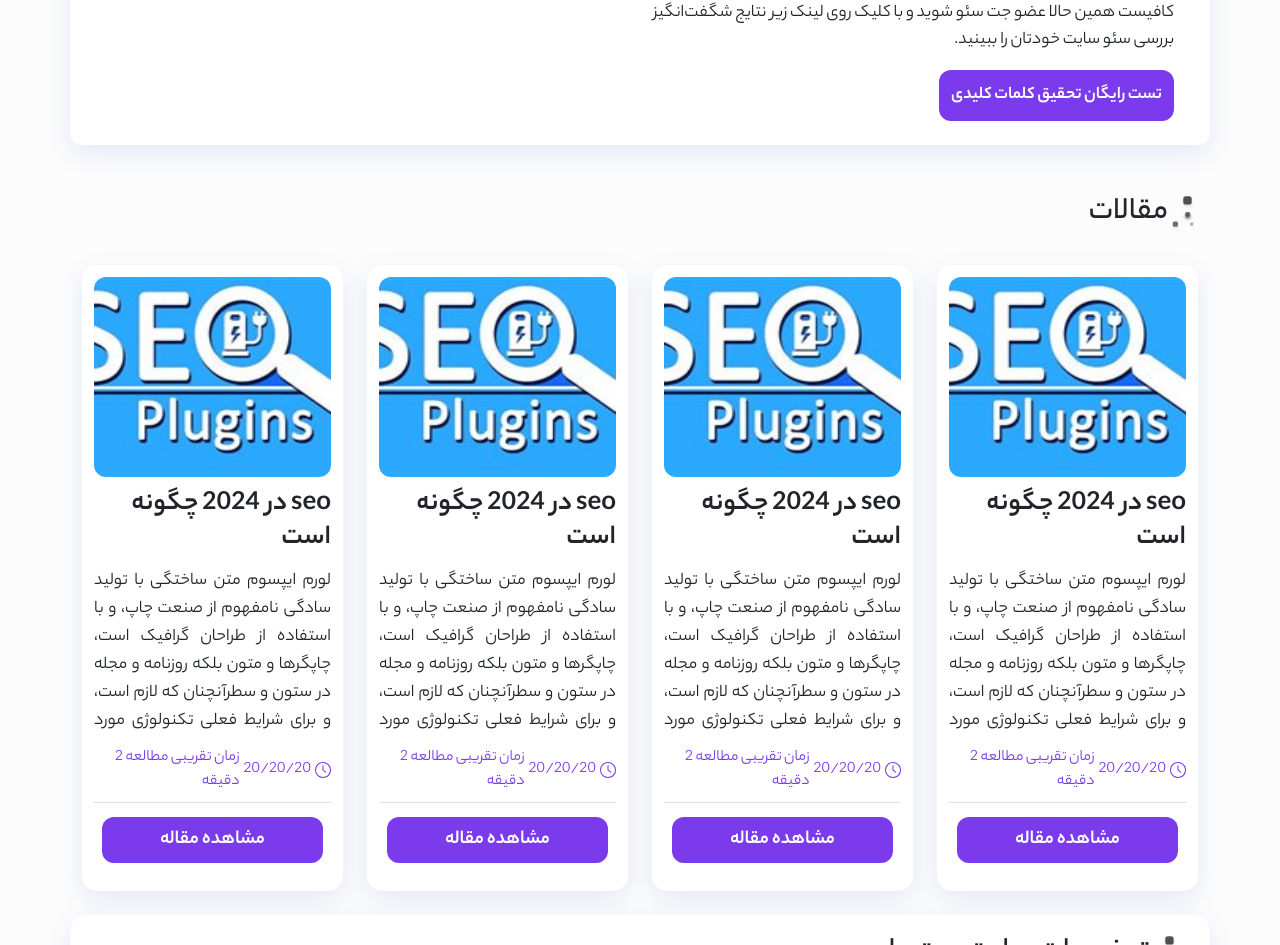
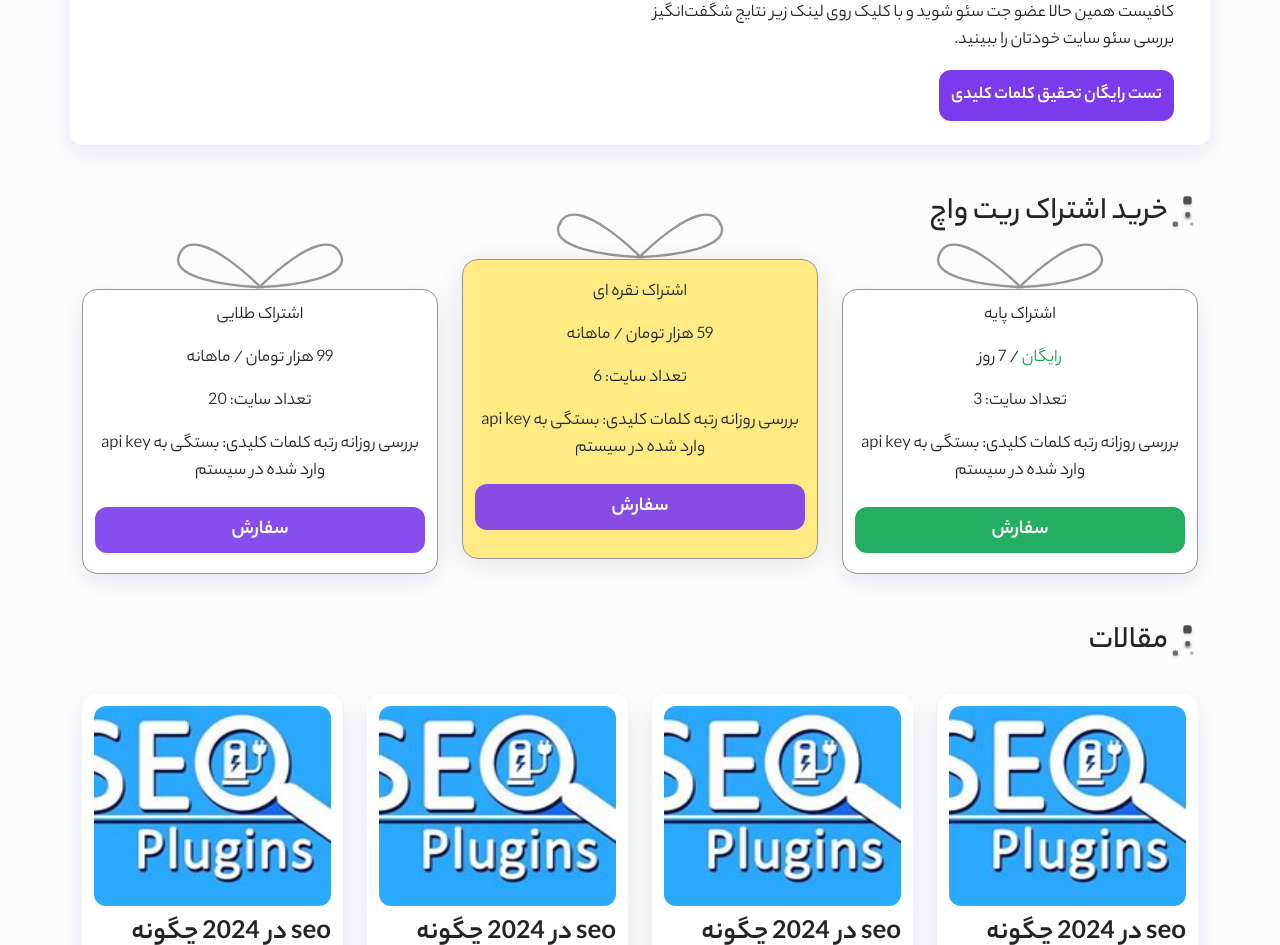
Before and after one commit to mahdi1280/serp-fronts, a Next.js app: page / in a window 1280 px wide. Shown: the part 1230-2175 px from the top of the page. Built offline with nearby package versions, Linux system fonts and the light colour scheme.

Commit message:
add section offer

```diff
--- /dev/null
+++ b/components/OfferSection/OfferSection.js
@@ -0,0 +1,52 @@
+import style from './style.module.css';
+
+export default function OfferSection(){
+    return <>
+        <div className={"row"}>
+            <h2 className={"mt-5"}>
+                <img src={'/imgHeader.svg'} alt={"header style list"}/>
+                خرید اشتراک ریت واچ
+            </h2>
+            <div className="col-12 col-lg-4 mt-2 mt-lg-0">
+                <div className={style.bowSection +" row"}>
+                    <img className={style.bow} src={'/bow.svg'}/>
+                </div>
+                <div className={style.cart}>
+                    <p>اشتراک پایه</p>
+                    <p>  <span className={style.green}>رایگان</span> / 7 روز</p>
+                    <p>تعداد سایت: 3</p>
+                    <p>بررسی روزانه رتبه کلمات کلیدی: بستگی به api key وارد شده در سیستم</p>
+                    <button className={style.btnFree}>سفارش</button>
+                </div>
+            </div>
+            <div className="col-12 col-lg-4 mt-5 mt-lg-0 ">
+                <div className={style.middleBow +" row "}>
+                    <img className={style.bow} src={'/bow.svg'}/>
+                </div>
+               <div className={style.middleCart+" "+style.cart}>
+                   <div>
+                       <div>
+                           <p>اشتراک نقره ای</p>
+                           <p>59 هزار تومان / ماهانه</p>
+                           <p>تعداد سایت: 6</p>
+                           <p>بررسی روزانه رتبه کلمات کلیدی: بستگی به api key وارد شده در سیستم</p>
+                           <button className={style.btn}>سفارش</button>
+                       </div>
+                   </div>
+               </div>
+            </div>
+            <div className="col-12 col-lg-4 mt-3 mt-lg-0">
+                <div className={style.bowSection +" row"}>
+                    <img className={style.bow} src={'/bow.svg'}/>
+                </div>
+                <div className={style.cart}>
+                <p>اشتراک طلایی</p>
+                <p>99 هزار تومان / ماهانه</p>
+                <p>تعداد سایت: 20</p>
+                <p>بررسی روزانه رتبه کلمات کلیدی: بستگی به api key وارد شده در سیستم</p>
+                <button className={style.btn}>سفارش</button>
+                </div>
+            </div>
+        </div>
+    </>
+}
--- /dev/null
+++ b/components/OfferSection/style.module.css
@@ -0,0 +1,74 @@
+.cart{
+    background-color: white;
+    box-shadow: rgba(94, 129, 209, 0.16) 0px 8px 24px;
+    border-radius: 15px;
+    padding: 12px;
+    text-align: center;
+    font-size: 18px;
+    border: 1px solid #969696;
+}
+.middleCart{
+    background-color: white;
+    padding: 12px;
+    text-align: center;
+    font-size: 18px;
+    height: 300px;
+    display: flex;
+    justify-content: center;
+    align-items: center;
+    margin-top: -30px;
+    background: rgba(255, 215, 0, 0.48);
+    border-radius: 16px;
+    box-shadow: 0 4px 30px rgba(0, 0, 0, 0.1);
+    backdrop-filter: blur(10.6px);
+    -webkit-backdrop-filter: blur(10.6px);
+    border: 1px solid #969696;
+}
+.middleBow{
+    margin: -30px 0 30px 0;
+    justify-content: center;
+    display: flex;
+}
+.btn{
+    color: white;
+    border:none;
+    background-color: var(--purpleColor);
+    font-size: 20px;
+    padding: 8px;
+    border-radius: 12px;
+    margin-top: 6px;
+    font-weight: bolder;
+    margin-bottom: 8px;
+    transition: 0.2s;
+    width: 100%;
+    opacity: 0.9;
+}
+
+.btn:hover, .btnFree:hover{
+    transition: 0.2s;
+    opacity: 1;
+}
+.bow{
+    width: 200px;
+    justify-content: center;
+}
+.bowSection{
+    justify-content: center;
+}
+.btnFree{
+    color: white;
+    border:none;
+    background-color: rgb(12, 166, 81);
+    font-size: 20px;
+    padding: 8px;
+    border-radius: 12px;
+    margin-top: 6px;
+    font-weight: bolder;
+    margin-bottom: 8px;
+    transition: 0.2s;
+    width: 100%;
+    opacity: 0.9;
+}
+.green{
+   color: rgb(12, 166, 81);
+}
--- a/pages/index.js
+++ b/pages/index.js
@@ -8,6 +8,7 @@ import IndexDetails from "@/components/indexDetils/indexDetils";
 import Reading from "@/components/reading/reading";
 import BlogSection from "@/components/blogSection/blogSection";
 import Footer from "@/components/footer/footer";
+import OfferSection from "@/components/OfferSection/OfferSection";
 
 const inter = Inter({ subsets: ["latin"] });
 
@@ -30,6 +31,8 @@ export default function Home() {
               <img src={"/arrow.svg"} alt="arrow for pointer"/>
           </div>
           <IndexDetails/>
+          <OfferSection/>
+
           <h2 className={"mt-5"}>
               <img src={'/imgHeader.svg'} alt={"header style list"}/>
               مقالات
```
Also changed, not shown: public/bow.svg (added).
